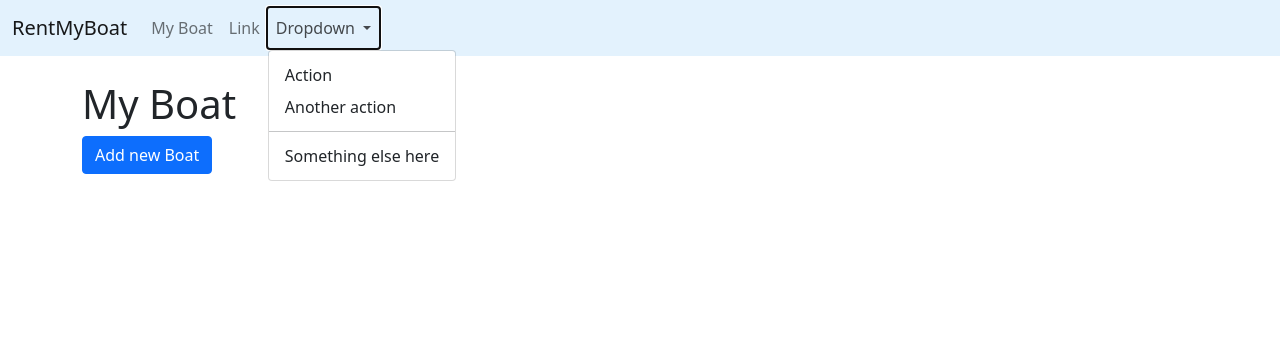
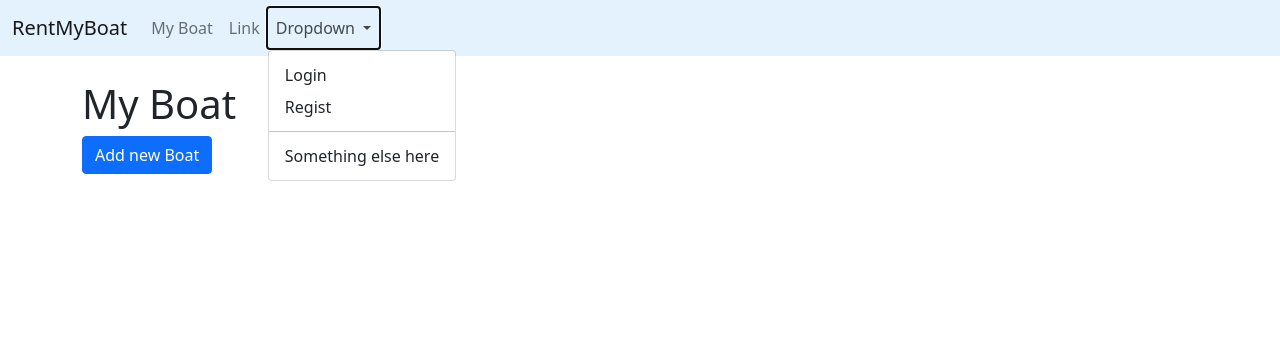
Before and after one commit to choy30/CloudGroup, a Django app: page /my_boat/ in a window 1280 px wide, after a click on "Dropdown". Shown: the top 356 px of the page. Run offline with Django 3.2, Linux system fonts and the light colour scheme; data that the repository does not hold is empty.

Commit message:
merge with guy's files

```diff
--- a/blog/templates/base.html
+++ b/blog/templates/base.html
@@ -33,8 +33,8 @@
             Dropdown
           </a>
           <ul class="dropdown-menu" aria-labelledby="navbarDropdown">
-            <li><a class="dropdown-item" href="{% url 'login' %}">Action</a></li>
-            <li><a class="dropdown-item" href="#">Another action</a></li>
+            <li><a class="dropdown-item" href="{% url 'login' %}">Login</a></li>
+            <li><a class="dropdown-item" href="{% url 'register' %}">Regist</a></li>
             <li><hr class="dropdown-divider"></li>
             <li><a class="dropdown-item" href="#">Something else here</a></li>
           </ul>
```
